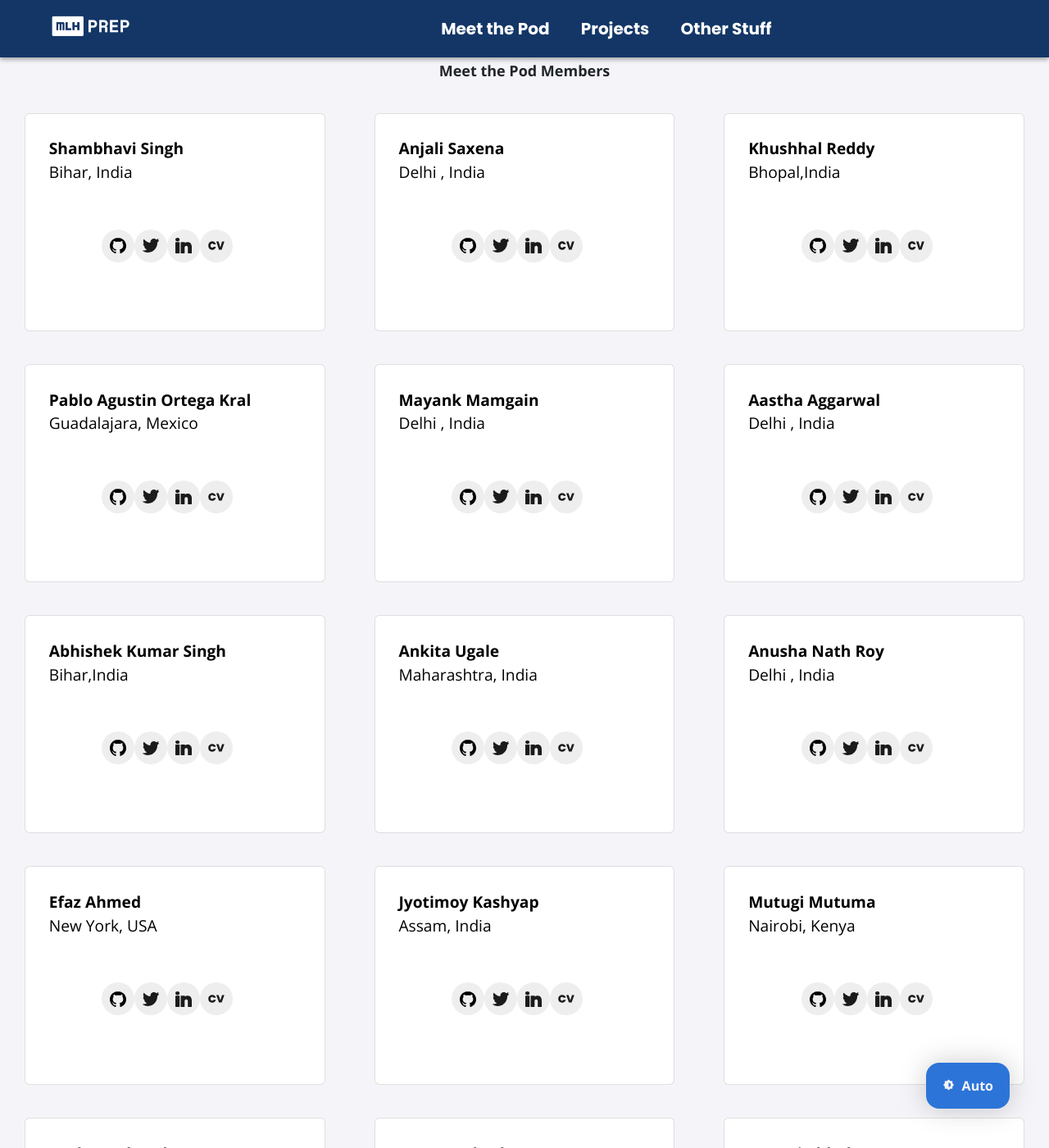
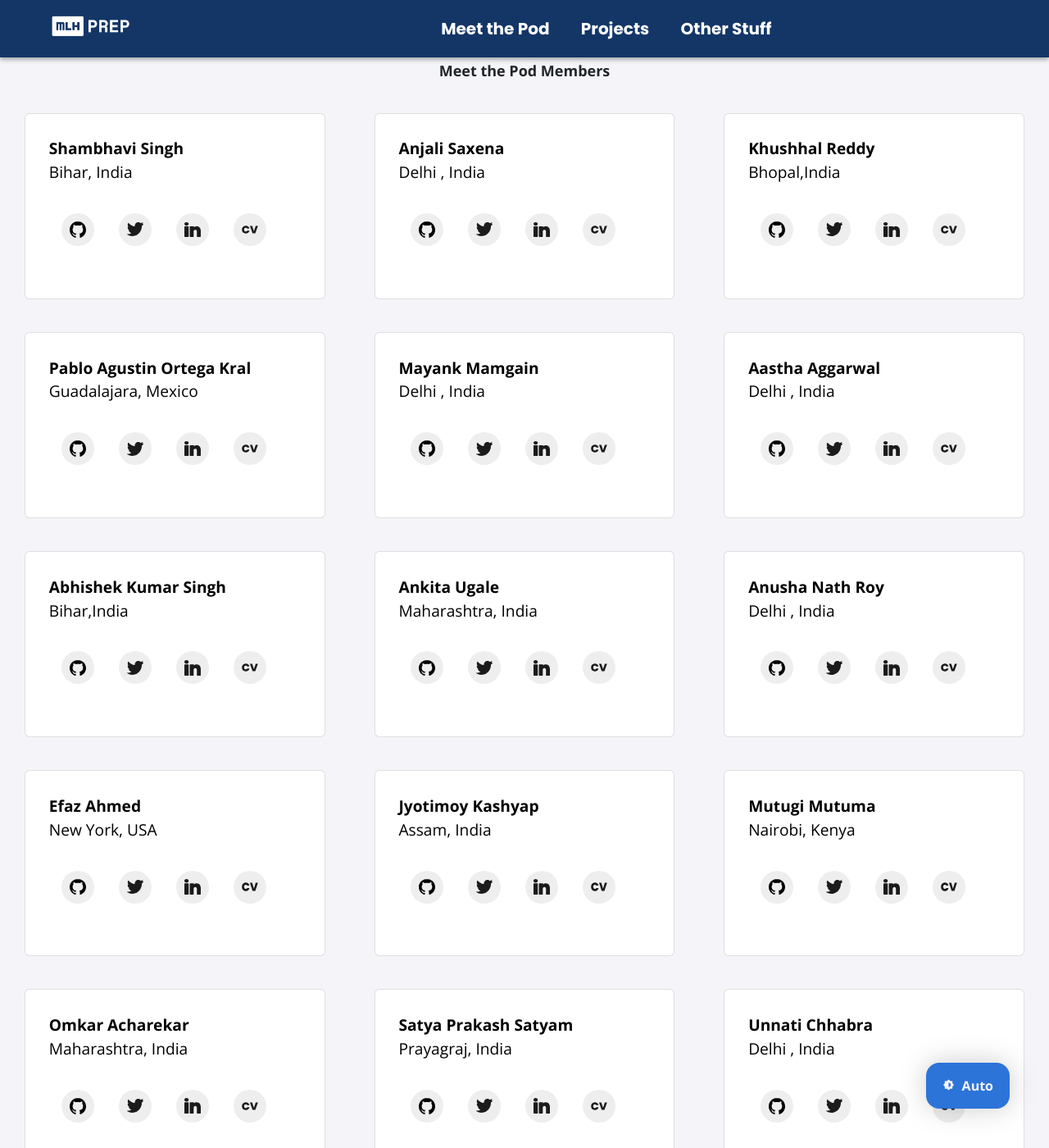
Before and after one commit to MLH-Fellowship/pod-22.P3.1-portfolio, a Jekyll site: the page built from index.html, in a window 1280 px wide and 1400 px high, scrolled down 1256 px. Shown: the whole window at 82% size. Built offline with Jekyll 4.4.1, drawn with Linux system fonts in a browser that asks for light colours; nearby versions of some CDN libraries.

Commit message:
Centered social icons within DIV

```diff
--- a/_sass/all.scss
+++ b/_sass/all.scss
@@ -120,10 +120,9 @@
   transition: box-shadow .3s;
   flex-direction: row;
   align-items: center;
-  margin: 20px 30px;
+  margin: 20px 0em;
   background-color: white;
   border-radius: .375rem;
-  padding: 1.5em;
   font-size: 1.2em;
   }
 }
@@ -235,6 +234,7 @@
 
 .social_icon {
 display: flex;
+margin: 15px 15px;
 width: 40px;
 height: 40px;
 justify-content: center;
```
